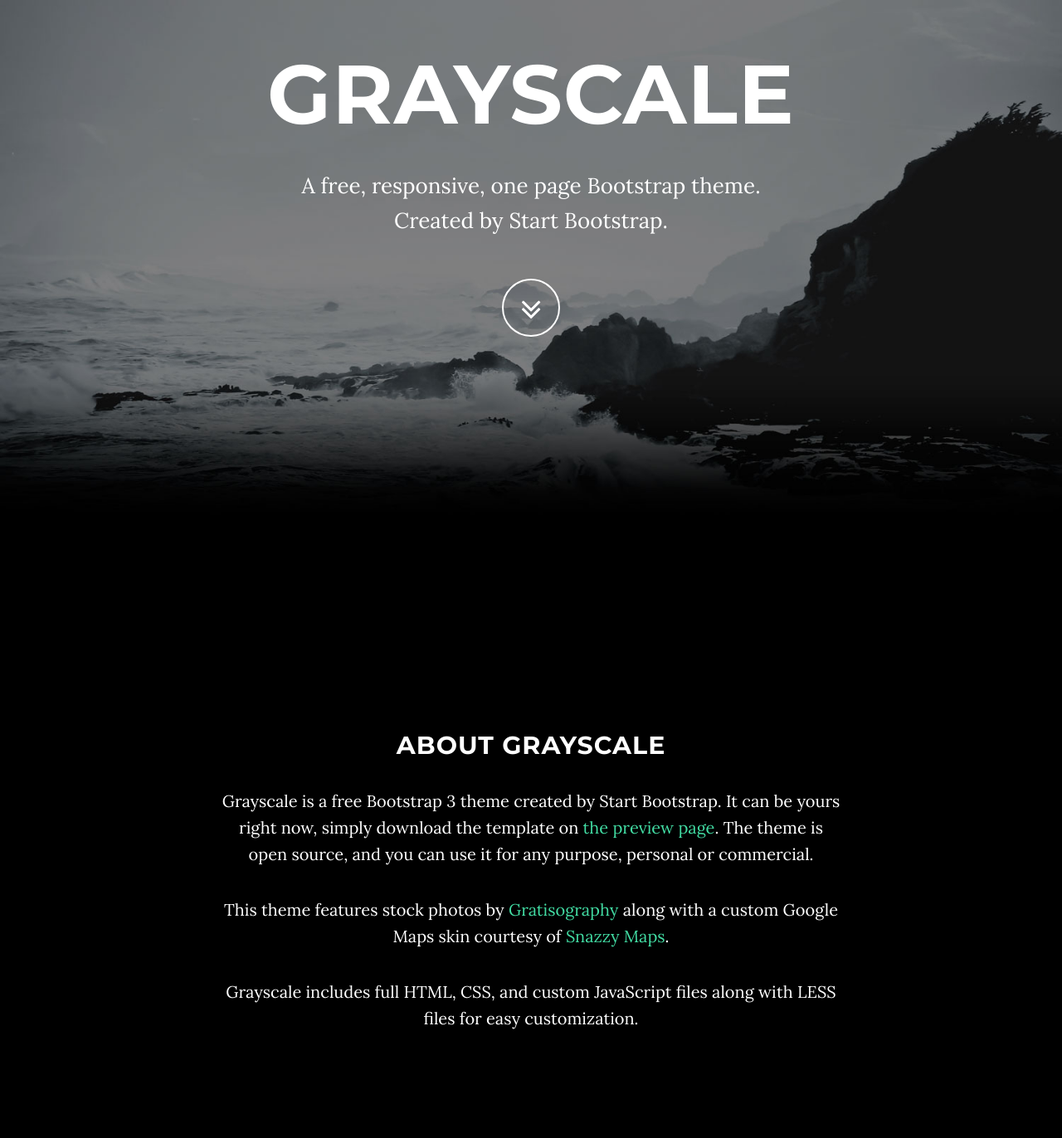
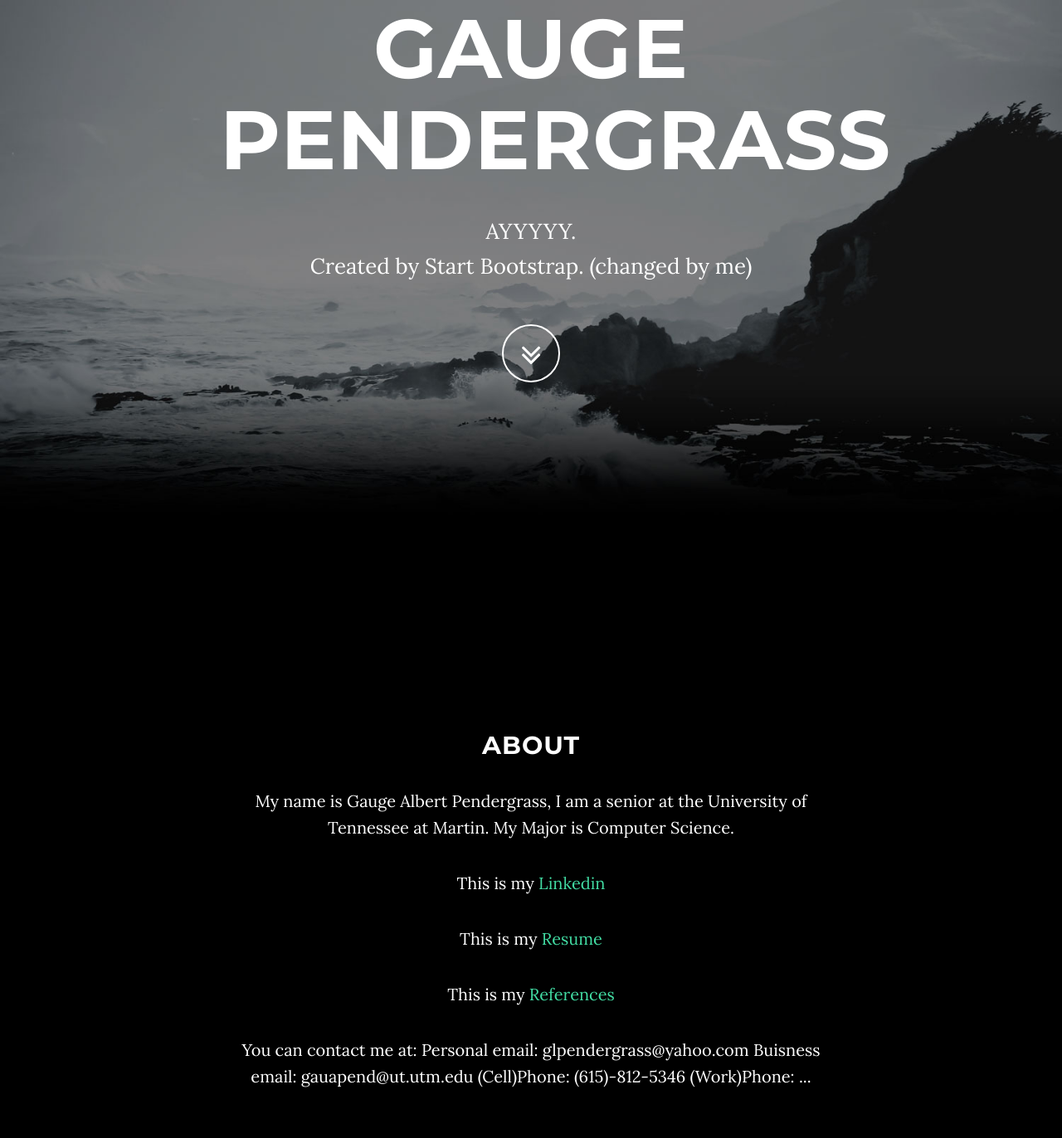
Before and after one commit to gaugependergrass/gaugependergrass.github.io, a website: page index.html in a window 1280 px wide. Shown: the part 168-1540 px from the top of the page at 83% size. Drawn offline with nearby package versions, Linux system fonts and the light colour scheme; some packages are replaced by stand-ins of ours.

Commit message:
Update index.html

```diff
--- a/index.html
+++ b/index.html
@@ -74,9 +74,9 @@
             <div class="container">
                 <div class="row">
                     <div class="col-md-8 col-md-offset-2">
-                        <h1 class="brand-heading">Grayscale</h1>
-                        <p class="intro-text">A free, responsive, one page Bootstrap theme.
-                            <br>Created by Start Bootstrap.</p>
+                        <h1 class="brand-heading">Gauge Pendergrass</h1>
+                        <p class="intro-text">AYYYYY.
+                            <br>Created by Start Bootstrap. (changed by me)</p>
                         <a href="#about" class="btn btn-circle page-scroll">
                             <i class="fa fa-angle-double-down animated"></i>
                         </a>
@@ -90,10 +90,15 @@
     <section id="about" class="container content-section text-center">
         <div class="row">
             <div class="col-lg-8 col-lg-offset-2">
-                <h2>About Grayscale</h2>
-                <p>Grayscale is a free Bootstrap 3 theme created by Start Bootstrap. It can be yours right now, simply download the template on <a href="http://startbootstrap.com/template-overviews/grayscale/">the preview page</a>. The theme is open source, and you can use it for any purpose, personal or commercial.</p>
-                <p>This theme features stock photos by <a href="http://gratisography.com/">Gratisography</a> along with a custom Google Maps skin courtesy of <a href="http://snazzymaps.com/">Snazzy Maps</a>.</p>
-                <p>Grayscale includes full HTML, CSS, and custom JavaScript files along with LESS files for easy customization.</p>
+                <h2>About</h2>
+                <p>My name is Gauge Albert Pendergrass, I am a senior at the University of Tennessee at Martin. My Major is Computer Science.
+                <p>This is my <a href="https://www.linkedin.com/in/gauge-pendergrass-a5637b114">Linkedin</a>
+                <p>This is my <a href="https://docs.google.com/document/d/1Z_JZAJwD6dTjHVxoAdpFDkiW2zQwXsS34dPzq7A6a_Y/edit?usp=sharing">Resume</a>
+                <p>This is my <a href="https://docs.google.com/document/d/18bWFahnsuSkJ3XzhWNNdQDh00GvcqsdGNKYUq740mUQ/edit?usp=sharing">References</a>
+                <p>You can contact me at: Personal email: glpendergrass@yahoo.com
+                Buisness email: gauapend@ut.utm.edu
+                (Cell)Phone: (615)-812-5346
+                (Work)Phone: ...</p>
             </div>
         </div>
     </section>
```
